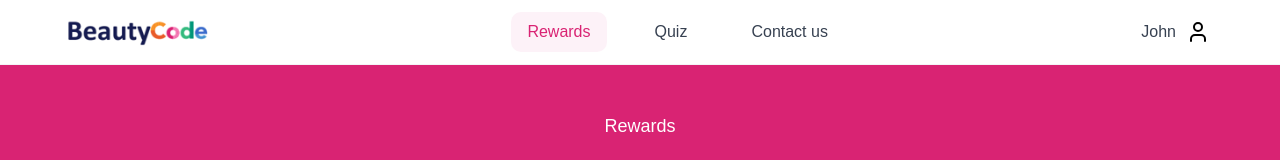
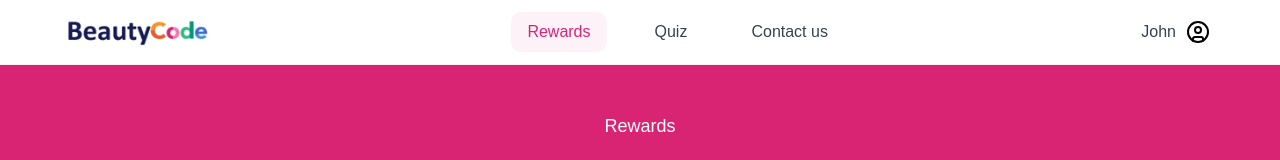
Before and after one commit to AlexeRenaiss/promotion, a Next.js app: page / in a window 1280 px wide. Shown: the top 160 px of the page. Built offline with nearby package versions, Linux system fonts and the light colour scheme.

Commit message:
change icon

```diff
--- a/src/components/Navbar.tsx
+++ b/src/components/Navbar.tsx
@@ -97,7 +97,7 @@ export default function Navbar() {
           {/* User Profile - show on both mobile and desktop, but align differently */}
           <div className="flex items-center space-x-2 font-medium">
             <span className="hidden sm:inline text-gray-700">John</span>
-            <User className="h-6 w-8 text-black pr-1" />
+            <UserCircle className="h-6 w-8 text-black pr-1" />
           </div>
         </div>
       </div>
```
